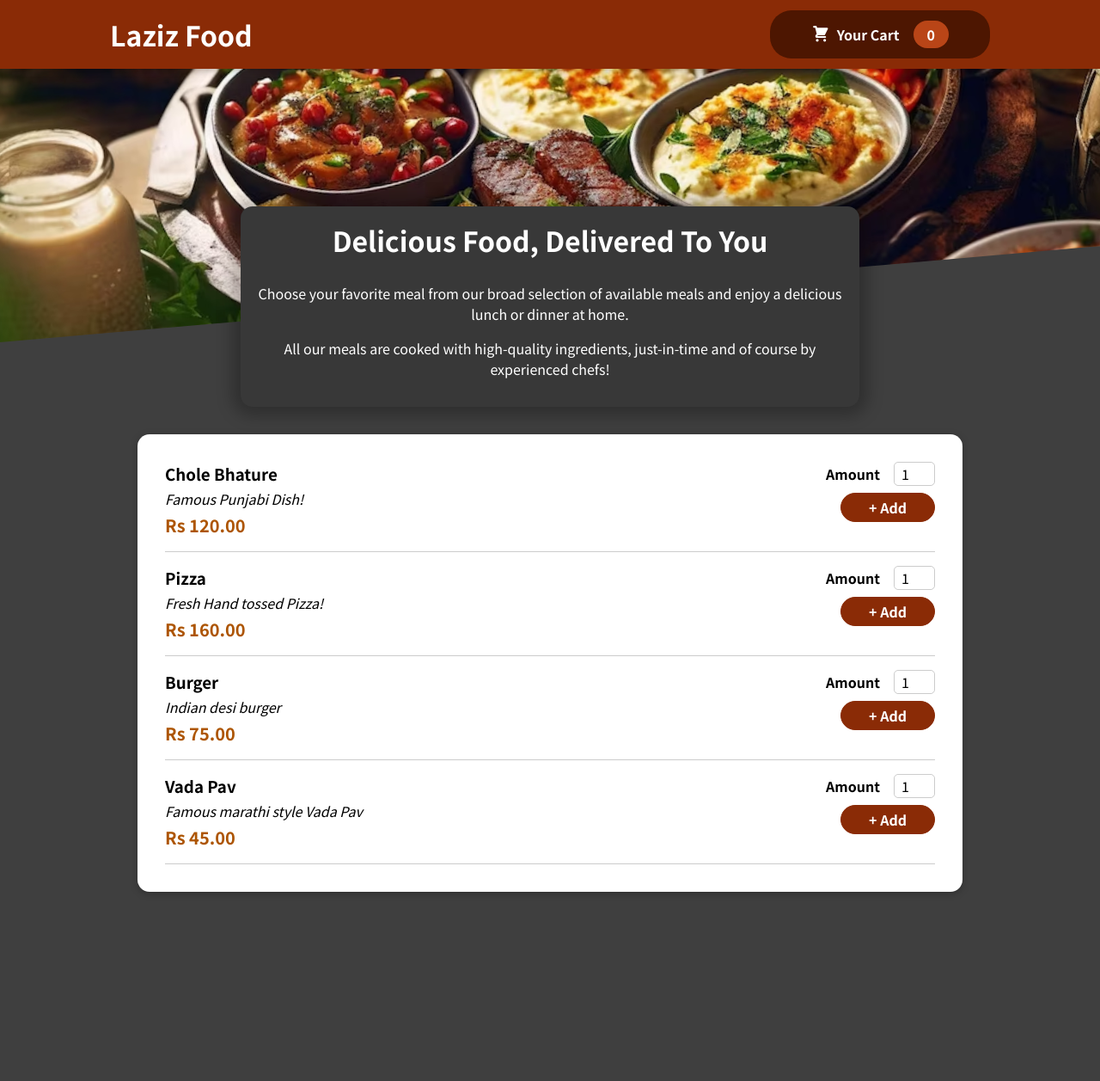
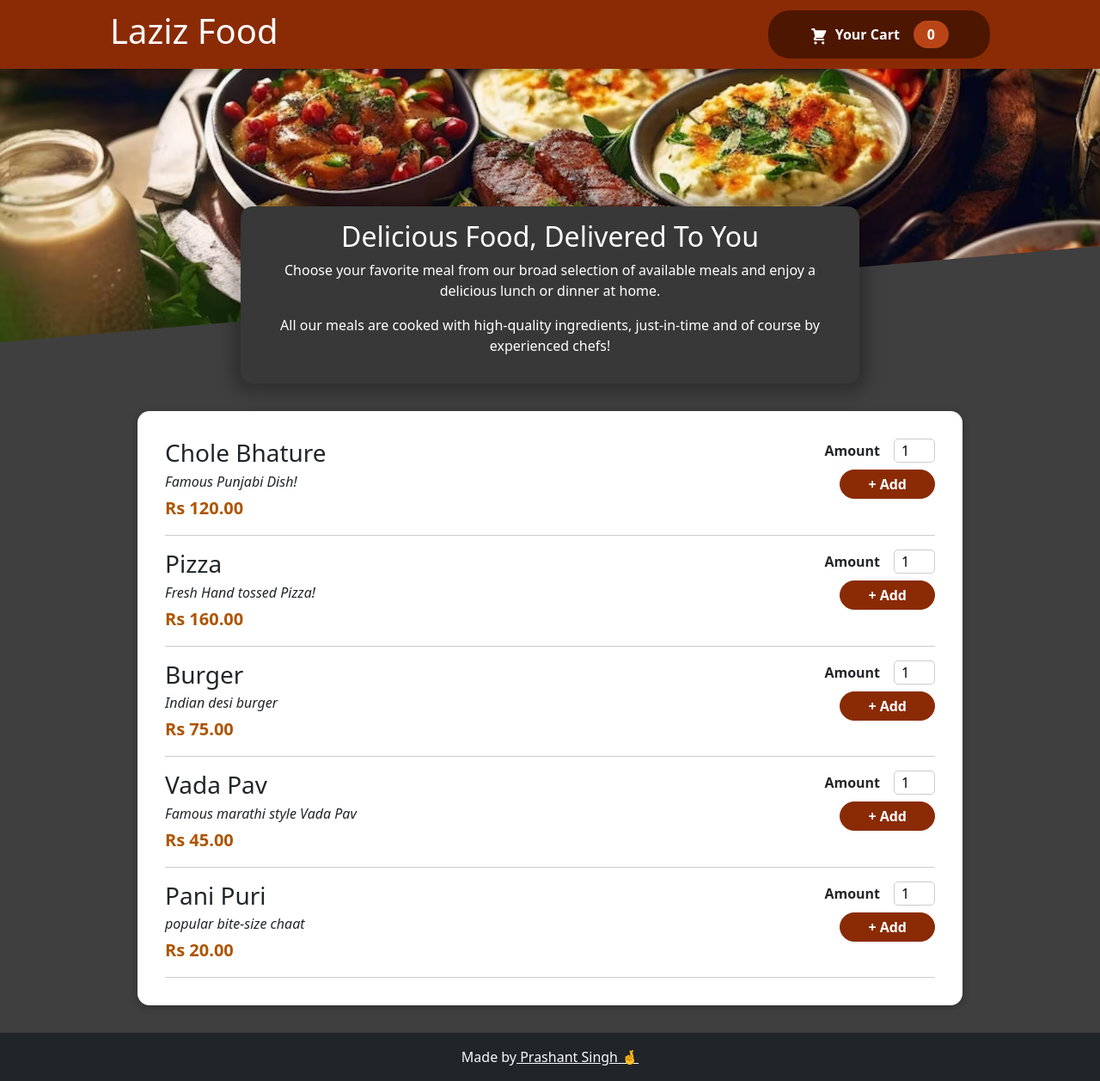
Before and after one commit to prashantsingh9079/LazizFoodApp, a React (Create React App) app: page / in a window 1280 px wide. Shown: the whole page at 86% size. Before the commit the page ends 1069 px from the top, so only its background shows below. Built offline with nearby package versions, Linux system fonts and the light colour scheme.

Commit message:
app made

```diff
--- a/public/index.html
+++ b/public/index.html
@@ -15,6 +15,7 @@
       user's mobile device or desktop. See https://developers.google.com/web/fundamentals/web-app-manifest/
     -->
     <link rel="manifest" href="%PUBLIC_URL%/manifest.json" />
+    <link href="https://cdn.jsdelivr.net/npm/bootstrap@5.3.0/dist/css/bootstrap.min.css" rel="stylesheet" integrity="sha384-9ndCyUaIbzAi2FUVXJi0CjmCapSmO7SnpJef0486qhLnuZ2cdeRhO02iuK6FUUVM" crossorigin="anonymous">
     <!--
       Notice the use of %PUBLIC_URL% in the tags above.
       It will be replaced with the URL of the `public` folder during the build.
@@ -40,5 +41,6 @@
       To begin the development, run `npm start` or `yarn start`.
       To create a production bundle, use `npm run build` or `yarn build`.
     -->
+    <script src="https://cdn.jsdelivr.net/npm/bootstrap@5.3.0/dist/js/bootstrap.bundle.min.js" integrity="sha384-geWF76RCwLtnZ8qwWowPQNguL3RmwHVBC9FhGdlKrxdiJJigb/j/68SIy3Te4Bkz" crossorigin="anonymous"></script>
   </body>
 </html>
--- a/src/App.js
+++ b/src/App.js
@@ -1,5 +1,5 @@
 import { useState } from 'react';
-
+import Footer from './components/UI/Footer';
 import Header from './components/Layout/Header';
 import Meals from './components/Meals/Meals';
 import Cart from './components/Cart/Cart';
@@ -17,6 +17,7 @@ function App() {
   };
 
   return (
+    <>
     <CartProvider>
       {cartIsShown && <Cart onClose={hideCartHandler} />}
       <Header onShowCart={showCartHandler} />
@@ -24,6 +25,8 @@ function App() {
         <Meals />
       </main>
     </CartProvider>
+    <Footer/>
+    </>
   );
 }
 
--- a/src/components/Cart/Cart.js
+++ b/src/components/Cart/Cart.js
@@ -8,7 +8,7 @@ import CartContext from '../../store/cart-context';
 const Cart = (props) => {
   const cartCtx = useContext(CartContext);
 
-  const totalAmount = `$${cartCtx.totalAmount.toFixed(2)}`;
+  const totalAmount = `Rs ${cartCtx.totalAmount.toFixed(2)}`;
   const hasItems = cartCtx.items.length > 0;
 
   const cartItemRemoveHandler = (id) => {
@@ -34,6 +34,11 @@ const Cart = (props) => {
     </ul>
   );
 
+  function orderLog()
+  {
+    console.log("food is ordered pls wait 🤣👌")
+  }
+
   return (
     <Modal onClose={props.onClose}>
       {cartItems}
@@ -45,7 +50,7 @@ const Cart = (props) => {
         <button className={classes['button--alt']} onClick={props.onClose}>
           Close
         </button>
-        {hasItems && <button className={classes.button}>Order</button>}
+        {hasItems && <button onClick={orderLog} className={classes.button}>Order</button>}
       </div>
     </Modal>
   );
--- a/src/components/Layout/HeaderCartButton.js
+++ b/src/components/Layout/HeaderCartButton.js
@@ -1,18 +1,38 @@
-import { useContext } from 'react';
+import { useContext, useEffect, useState } from 'react';
 
 import CartIcon from '../Cart/CartIcon';
 import CartContext from '../../store/cart-context';
 import classes from './HeaderCartButton.module.css';
 
 const HeaderCartButton = (props) => {
+  const [btnIsHighlighted, setBtnIsHighlighted] = useState(false);
   const cartCtx = useContext(CartContext);
 
-  const numberOfCartItems = cartCtx.items.reduce((curNumber, item) => {
+  const { items } = cartCtx;
+
+  const numberOfCartItems = items.reduce((curNumber, item) => {
     return curNumber + item.amount;
   }, 0);
 
+  const btnClasses = `${classes.button} ${btnIsHighlighted ? classes.bump : ''}`;
+
+  useEffect(() => {
+    if (items.length === 0) {
+      return;
+    }
+    setBtnIsHighlighted(true);
+
+    const timer = setTimeout(() => {
+      setBtnIsHighlighted(false);
+    }, 300);
+
+    return () => {
+      clearTimeout(timer);
+    };
+  }, [items]);
+
   return (
-    <button className={classes.button} onClick={props.onClick}>
+    <button className={btnClasses} onClick={props.onClick}>
       <span className={classes.icon}>
         <CartIcon />
       </span>
--- a/src/components/Meals/AvailableMeals.js
+++ b/src/components/Meals/AvailableMeals.js
@@ -27,6 +27,12 @@ const DUMMY_MEALS = [
     description: 'Famous marathi style Vada Pav',
     price: 45,
   },
+  {
+    id: 'm5',
+    name: 'Pani Puri',
+    description: 'popular bite-size chaat',
+    price: 20,
+  },
 ];
 
 const AvailableMeals = () => {
--- /dev/null
+++ b/src/components/UI/Footer.css
@@ -0,0 +1,9 @@
+#f
+{
+    background-color: rgba(0, 0, 0, 0.2);
+}
+
+#link
+{
+    text-decoration: none;
+}
--- /dev/null
+++ b/src/components/UI/Footer.js
@@ -0,0 +1,16 @@
+import React from 'react'
+
+export default function Footer() {
+    return (
+        <div>
+            <footer className="bg-dark text-center text-lg-start">
+
+                <div id='f' className="text-center text-light p-3" >
+                    Made by
+                    <a id='link' className="text-light" href="https://www.instagram.com/prashantsingh561/"> Prashant Singh 🤞</a>
+                </div>
+
+            </footer>
+        </div>
+    )
+}
```
